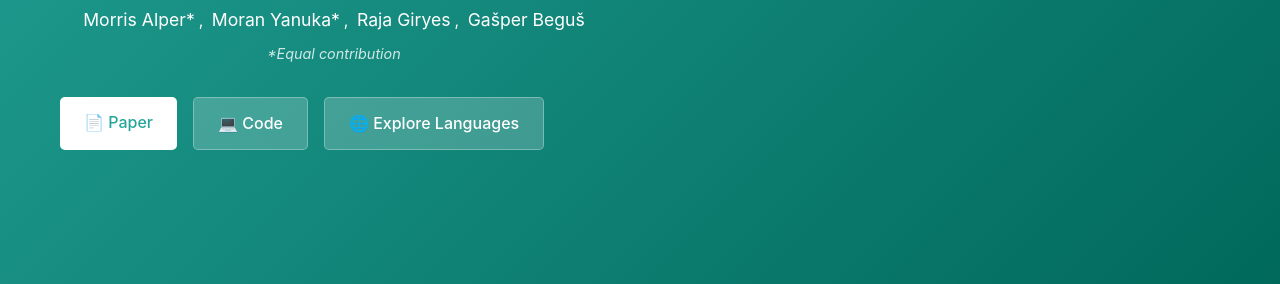
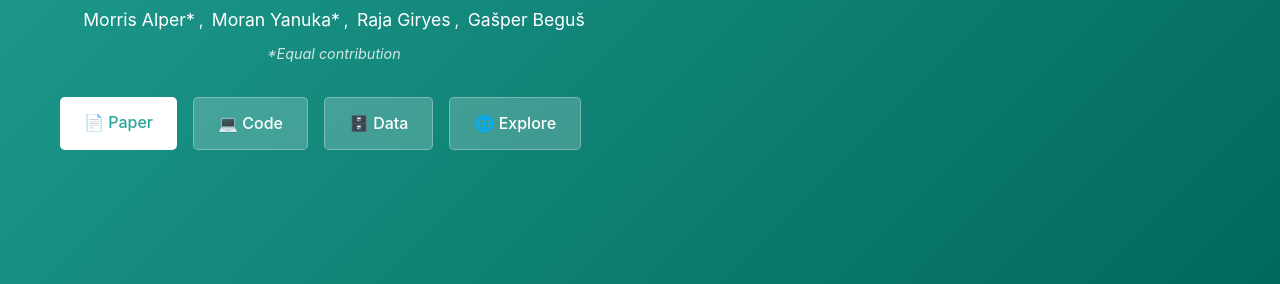
Before and after one commit to conlangcrafter/conlangcrafter.github.io, a plain HTML site: page index.html in a window 1280 px wide. Shown: the part 516-800 px from the top of the page. Drawn offline with Linux system fonts and the light colour scheme.

Commit message:
add dataset link

```diff
--- a/index.html
+++ b/index.html
@@ -52,7 +52,8 @@
                     <div class="paper-links">
                         <a href="http://arxiv.org/abs/2508.06094" class="btn btn-primary">📄 Paper</a>
                         <a href="https://github.com/morrisalp/ConlangCrafter" class="btn btn-secondary">💻 Code</a>
-                        <a href="#language-browser" class="btn btn-secondary">🌐 Explore Languages</a>
+                        <a href="https://huggingface.co/datasets/malper/ConlangCrafter" class="btn btn-secondary">🗄️ Data</a>
+                        <a href="#language-browser" class="btn btn-secondary">🌐 Explore</a>
                     </div>
                 </div>
 
@@ -116,7 +117,7 @@
     <section id="language-browser" class="language-browser">
         <div class="container">
             <h2>Explore Generated Languages</h2>
-            <p>Browse our collection of generated constructed languages. Click on any language to explore its phonology, grammar, lexicon, and sample translations.</p>
+            <p>Browse our collection of generated constructed languages. Click on any language to explore its phonology, grammar, lexicon, and sample translations. More generated languages are available on <a href="https://huggingface.co/datasets/malper/ConlangCrafter">Hugging Face</a>.</p>
 
             <div class="browser-container">
                 <div class="language-grid" id="language-grid">
```
